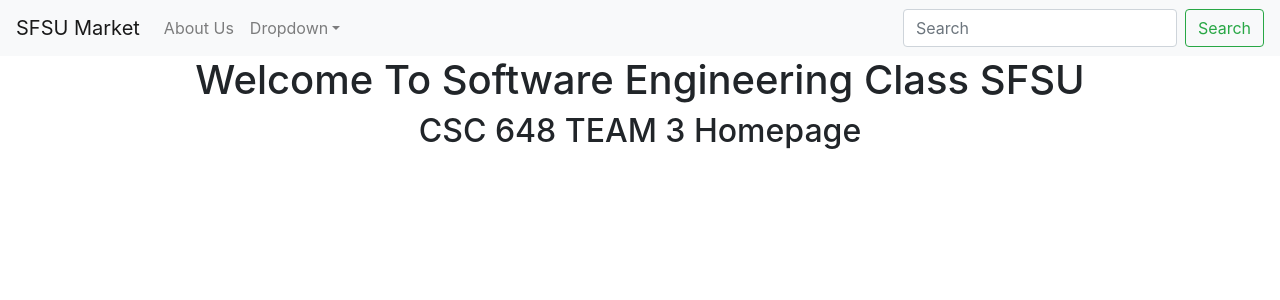
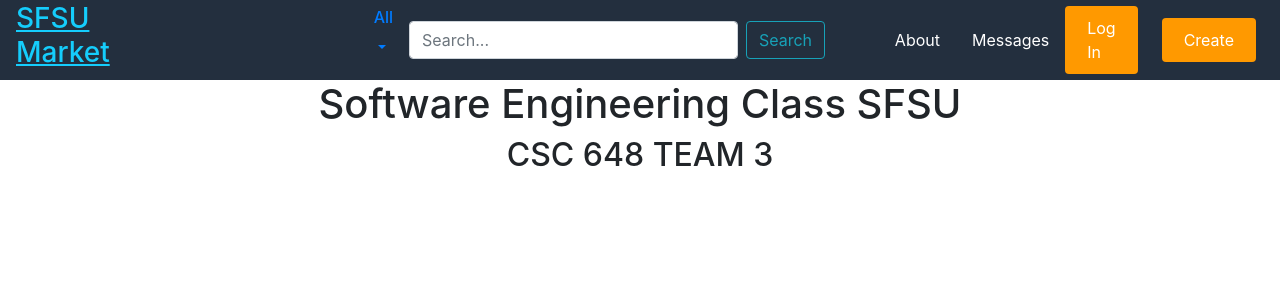
Before and after one commit to AhmadCR7/SFSU-Market, a React (Create React App) app in the folder application/client/: page / in a window 1280 px wide. Shown: the top 300 px of the page. Built offline with nearby package versions, Linux system fonts and the light colour scheme.

Commit message:
VP UI ready

```diff
--- a/application/client/package.json
+++ b/application/client/package.json
@@ -7,11 +7,14 @@
     "@testing-library/react": "^9.5.0",
     "@testing-library/user-event": "^7.2.1",
     "bootstrap": "^4.5.3",
+    "mdbreact": "^4.27.0",
     "react": "^16.13.1",
     "react-bootstrap": "^1.3.0",
     "react-dom": "^16.13.1",
+    "react-icons": "^3.11.0",
     "react-router-dom": "^5.2.0",
-    "react-scripts": "3.4.3"
+    "react-scripts": "3.4.3",
+    "styled-components": "^5.2.0"
   },
   "scripts": {
     "start": "react-scripts start",
--- a/application/client/src/App.css
+++ b/application/client/src/App.css
@@ -1,38 +1 @@
-.App {
-  text-align: center;
-}
-
-.App-logo {
-  height: 40vmin;
-  pointer-events: none;
-}
-
-@media (prefers-reduced-motion: no-preference) {
-  .App-logo {
-    animation: App-logo-spin infinite 20s linear;
-  }
-}
-
-.App-header {
-  background-color: #282c34;
-  min-height: 100vh;
-  display: flex;
-  flex-direction: column;
-  align-items: center;
-  justify-content: center;
-  font-size: calc(10px + 2vmin);
-  color: white;
-}
-
-.App-link {
-  color: #61dafb;
-}
-
-@keyframes App-logo-spin {
-  from {
-    transform: rotate(0deg);
-  }
-  to {
-    transform: rotate(360deg);
-  }
-}
+@import url('https://fonts.googleapis.com/css?family=Averia+Serif+Libre|Bubblegum+Sans|Caveat+Brush|Chewy|Lobster+Two');
--- a/application/client/src/App.js
+++ b/application/client/src/App.js
@@ -1,41 +1,31 @@
 import React from "react";
-import { BrowserRouter, Switch, Route, Link } from "react-router-dom";
+import { BrowserRouter, Switch, Route } from "react-router-dom";
 import Aboutuspage from "./component/Aboutus/Aboutus";
-import Navigation from "./component/Navigation"
+import Navigation from "./component/Navbar/Navigation.js"
+import Homepage from "./component/Homepage/Homepage"
+import Login from './component/Login/Login'
+import Signup from "./component/Signup/Signup";
 
-const App = () => {
+
+function App() {
   console.log("Rendering App");
 
   return (
     <BrowserRouter>
       <div class="App">
-      <Navigation/>
+        <Navigation />
 
 
-        <div>
-        <p>
-      <center>
-        <h1>Welcome To Software Engineering Class SFSU </h1>
-        <h2>CSC 648 TEAM 3 Homepage</h2>
-      </center>
-     </p>
-
-
-
-
-
-
-
-
-
-        </div>
-
         <Switch>
+          <Route path="/" exact component={Homepage} />
+          <Route path="/login" exact component={Login} />
           <Route path="/aboutus" component={Aboutuspage} />
+          <Route path="/signup" component={Signup} />
         </Switch>
       </div>
     </BrowserRouter>
   );
 };
 
+
 export default App;
--- a/application/client/src/component/Aboutus/Aboutus.js
+++ b/application/client/src/component/Aboutus/Aboutus.js
@@ -7,8 +7,9 @@
 import LaurenPage from "../Aboutus/Lauren/LaurenPage";
 import Waqas from "../Aboutus/Waqas/Waqas";
 
+
 import "./Aboutus.css";
-import Navigation from "../Navigation";
+
 
 const Aboutuspage = () => {
   return (
--- /dev/null
+++ b/application/client/src/component/Homepage/Homepage.js
@@ -0,0 +1,17 @@
+
+import React, { Component } from 'react';
+
+const Homepage = () => {
+    return (
+        <div>
+            <p>
+                <center>
+                    <h1>Software Engineering Class SFSU </h1>
+                    <h2>CSC 648 TEAM 3 </h2>
+                </center>
+            </p>
+        </div>
+    )
+}
+
+export default Homepage
--- /dev/null
+++ b/application/client/src/component/Login/Login.js
@@ -0,0 +1,11 @@
+import React from 'react';
+
+
+
+const Login = () => {
+    return (
+        <div><h1>This will be log in page </h1></div>
+    )
+}
+
+export default Login
--- /dev/null
+++ b/application/client/src/component/Navbar/NavbaElement.js
@@ -0,0 +1,87 @@
+import { FaBars } from 'react-icons/fa';
+import { NavLink as Link } from 'react-router-dom';
+import styled from 'styled-components';
+
+
+export const Nav = styled.nav`
+  background: #232F3E;
+  height: 80px;
+  display: flex;
+  justify-content: space-between;
+
+  z-index: 10;
+  /* Third Nav */
+  /* justify-content: flex-start; */
+`;
+
+export const NavLink = styled(Link)`
+  color: #fff;
+  display: flex;
+  align-items: center;
+  text-decoration: none;
+  padding: 0 1rem;
+  height: 100%;
+  cursor: pointer;
+  &.active {
+    color: #15cdfc;
+  }
+`;
+
+export const Bars = styled(FaBars)`
+  display: none;
+  color: #fff;
+  @media screen and (max-width: 768px) {
+    display: block;
+    position: absolute;
+    top: 0;
+    right: 0;
+    transform: translate(-100%, 75%);
+    font-size: 1.8rem;
+    cursor: pointer;
+  }
+`;
+
+export const NavMenu = styled.div`
+  display: flex;
+  align-items: center;
+  margin-right: -24px;
+  /* Second Nav */
+  /* margin-right: 24px; */
+  /* Third Nav */
+  /* width: 100vw;
+  white-space: nowrap; */
+  @media screen and (max-width: 768px) {
+    display: none;
+  }
+`;
+
+export const NavBtn = styled.nav`
+  display: flex;
+  align-items: center;
+  margin-right: 24px;
+  /* Third Nav */
+  /* justify-content: flex-end;
+  width: 100vw; */
+  @media screen and (max-width: 768px) {
+    display: none;
+  }
+`;
+
+export const NavBtnLink = styled(Link)`
+  border-radius: 4px;
+  background: #FF9900;
+  padding: 10px 22px;
+  color: #fff;
+  outline: none;
+  border: none;
+  cursor: pointer;
+  transition: all 0.2s ease-in-out;
+  text-decoration: none;
+  /* Second Nav */
+  margin-left: 24px;
+  &:hover {
+    transition: all 0.2s ease-in-out;
+    background: #fff;
+    color: #010606;
+  }
+`;
--- /dev/null
+++ b/application/client/src/component/Navbar/Navigation.js
@@ -0,0 +1,102 @@
+import React, { Component } from 'react';
+import {
+  Nav,
+  NavLink,
+  Bars,
+  NavMenu,
+  NavBtn,
+  NavBtnLink,
+
+} from './NavbaElement.js';
+import { Form, FormControl, Button, NavDropdown } from 'react-bootstrap';
+
+
+
+class Navigation extends Component {
+  render() {
+    return (
+      <div>
+        <Nav>
+          <NavLink to='/'>
+            <h3>SFSU Market</h3>
+          </NavLink>
+          <Bars />
+          <NavDropdown
+            title={<h6>All</h6>}
+            style={{ marginLeft: "14%" }}
+          >
+            <NavDropdown.Item
+              onClick={() => this.setState({ categories: "All" })}
+            >
+              All
+              </NavDropdown.Item>
+            <NavDropdown.Divider />
+            <NavDropdown.Item
+              onClick={() => this.setState({ categories: "Appliances" })}
+            >
+              Appliances
+              </NavDropdown.Item>
+
+            <NavDropdown.Item
+              onClick={() => this.setState({ categories: "Books" })}
+            >
+              Books
+              </NavDropdown.Item>
+
+            <NavDropdown.Item
+              onClick={() =>
+                this.setState({ categories: "Clothes&Shoes" })
+              }
+            >
+              Clothing & Shoes
+              </NavDropdown.Item>
+
+            <NavDropdown.Item
+              onClick={() => this.setState({ categories: "Electronics" })}
+            >
+              Electronics
+              </NavDropdown.Item>
+            <NavDropdown.Item
+              onClick={() => this.setState({ categories: "Services" })}
+            >
+              Services
+              </NavDropdown.Item>
+          </NavDropdown>
+          <Form
+            className="form-center"
+            inline
+            style={{ width: "35rem" }}
+            onSubmit={this.onSearch}
+          >
+            <FormControl
+              type="text"
+              placeholder="Search..."
+              className="mr-sm-2"
+              style={{ margin: "auto auto%", width: "70%" }}
+              onChange={e => {
+                this.setState({ queries: e.target.value });
+              }}
+            />
+            <Button variant="outline-info" type="submit">
+              Search
+              </Button>
+          </Form>
+          <NavMenu>
+            <NavLink to='/aboutus' activeStyle>
+              About
+          </NavLink>
+            <NavLink to='/messages' activeStyle>
+              Messages
+          </NavLink>
+          </NavMenu>
+          <NavBtn>
+            <NavBtnLink to='/login'>Log In</NavBtnLink>
+            <NavBtnLink to='/signup'>Create</NavBtnLink>
+          </NavBtn>
+        </Nav>
+      </div>
+
+    )
+  }
+}
+export default Navigation
--- a/application/client/src/component/Navigation.js
+++ /dev/null
@@ -1,31 +0,0 @@
-import React, {Component} from 'react';
-import {Navbar, Nav, NavDropdown, Form, FormControl, Button} from "react-bootstrap";
-
-class Navigation extends Component {
-   render (){
-       return (
-        <Navbar bg="light" expand="lg">
-        <Navbar.Brand href="/">SFSU Market</Navbar.Brand>
-        <Navbar.Toggle aria-controls="basic-navbar-nav" />
-        <Navbar.Collapse id="basic-navbar-nav">
-          <Nav className="mr-auto">
-
-            <Nav.Link href="/Aboutus">About Us</Nav.Link>
-            <NavDropdown title="Dropdown" id="basic-nav-dropdown">
-              <NavDropdown.Item href="#action/3.1">Action</NavDropdown.Item>
-              <NavDropdown.Item href="#action/3.2">Another action</NavDropdown.Item>
-              <NavDropdown.Item href="#action/3.3">Something</NavDropdown.Item>
-              <NavDropdown.Divider />
-              <NavDropdown.Item href="#action/3.4">Separated link</NavDropdown.Item>
-            </NavDropdown>
-          </Nav>
-          <Form inline>
-            <FormControl type="text" placeholder="Search" className="mr-sm-2" />
-            <Button variant="outline-success">Search</Button>
-          </Form>
-        </Navbar.Collapse>
-      </Navbar>
-       )
-   }
-}
-export default Navigation
--- /dev/null
+++ b/application/client/src/component/Signup/Signup.js
@@ -0,0 +1,11 @@
+import React from 'react';
+
+
+
+const Signup = () => {
+    return (
+        <div><h1>This will be create account page </h1></div>
+    )
+}
+
+export default Signup
```
